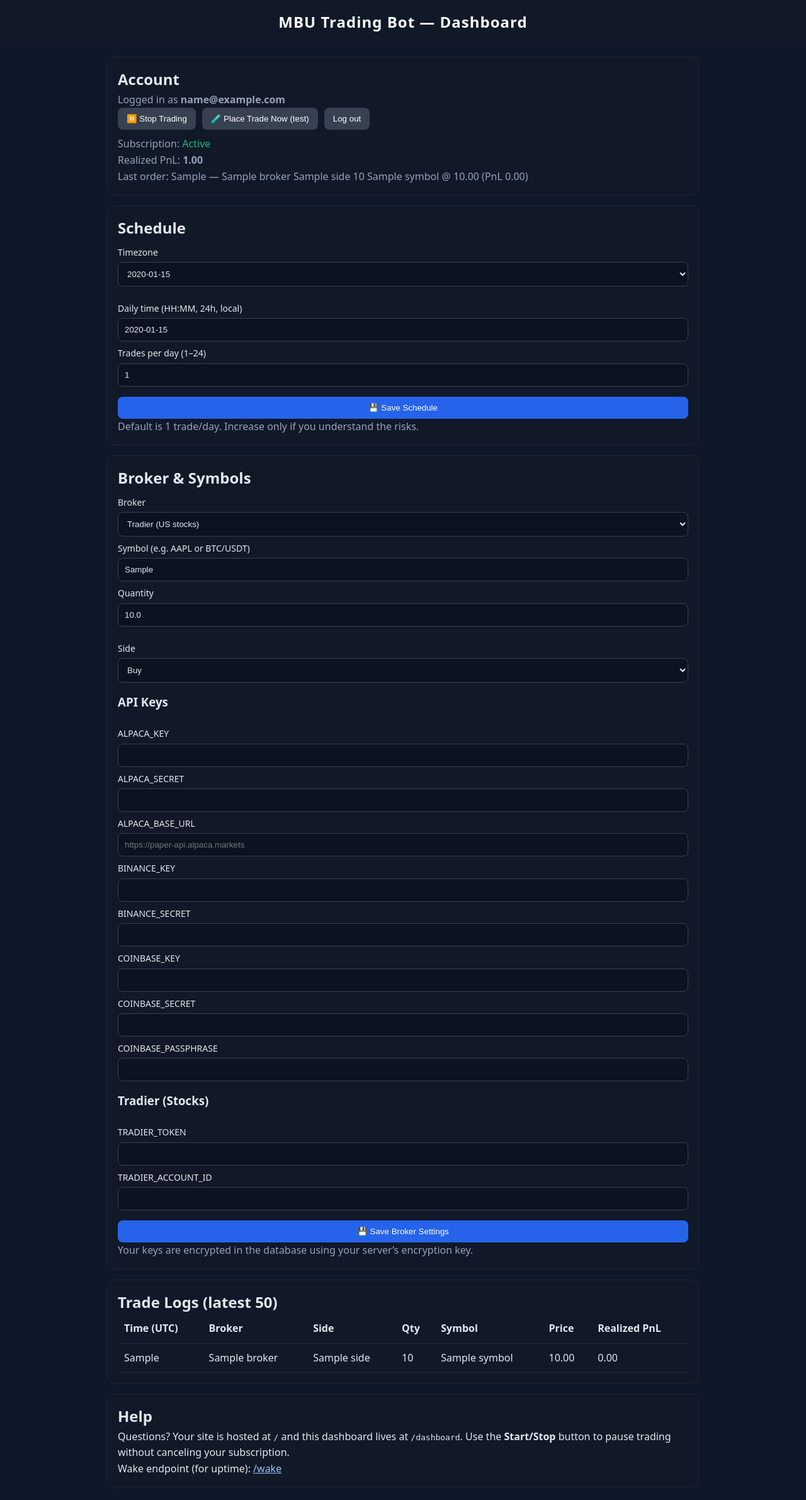
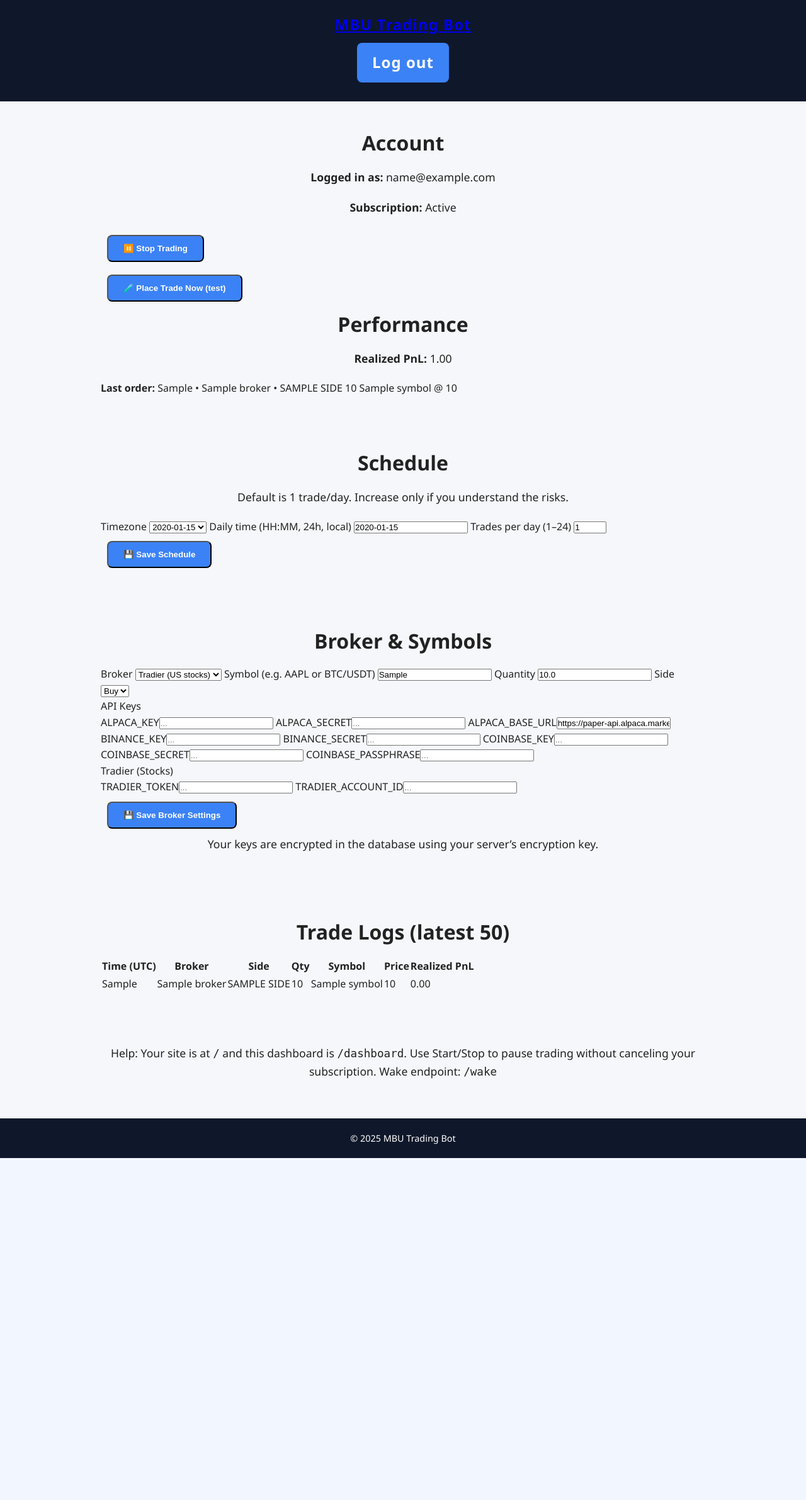
Before and after one commit to markbarnett1/mbu-tradingbot, a Flask app: template templates/dashboard.html in a window 1280 px wide. Shown: the whole page at 63% size. After the commit the page ends 1839 px from the top, so only its background shows below. Run offline with Flask 3, Linux system fonts and the light colour scheme; a user stored in the database is signed in; tables that the repository leaves empty hold one stand-in row (values such as "Sample post"); the template is opened without the code that fills it: values that come from a table or form of the project are taken from there, most other values are stand-ins (such as "Sample title", 1, 10 or a date in 2020).

Commit message:
Update dashboard.html

```diff
--- a/templates/dashboard.html
+++ b/templates/dashboard.html
@@ -5,177 +5,212 @@
   <title>MBU Trading Bot — Dashboard</title>
   <link rel="stylesheet" href="{{ url_for('static', filename='css/styles.css') }}">
   <meta name="viewport" content="width=device-width, initial-scale=1" />
-  <style>
-    body{font-family:system-ui,-apple-system,Segoe UI,Roboto,Arial,sans-serif;margin:0;background:#0f172a;color:#e2e8f0}
-    header{background:#111827;padding:16px 20px;font-weight:700}
-    main{padding:20px;max-width:980px;margin:0 auto}
-    .grid{display:grid;gap:16px}
-    @media (min-width: 900px){ .grid-2{grid-template-columns:1fr 1fr} .grid-3{grid-template-columns:1fr 1fr 1fr} }
-    .card{background:#111827;border:1px solid #1f2937;border-radius:12px;padding:16px}
-    label{display:block;font-size:14px;margin:8px 0 4px}
-    input, select{width:100%;padding:10px;border-radius:8px;border:1px solid #334155;background:#0b1220;color:#e2e8f0}
-    button{background:#2563eb;border:none;color:white;padding:10px 14px;border-radius:8px;cursor:pointer}
-    button.secondary{background:#374151}
-    table{width:100%;border-collapse:collapse}
-    th,td{padding:10px;border-bottom:1px solid #1f2937;text-align:left}
-    .muted{color:#94a3b8}
-    .ok{color:#10b981}
-    .warn{color:#f59e0b}
-    .bad{color:#ef4444}
-    .row{display:flex;gap:10px;flex-wrap:wrap;align-items:center}
-    a{color:#93c5fd}
-  </style>
 </head>
 <body>
-  <header>MBU Trading Bot — Dashboard</header>
-  <main class="grid">
+  <header class="site-header">
+    <div class="container header-bar">
+      <div class="brand">
+        <a class="brand-link" href="{{ url_for('index') }}">MBU Trading Bot</a>
+      </div>
+      <nav class="nav">
+        <a class="btn ghost" href="{{ url_for('logout') }}">Log out</a>
+      </nav>
+    </div>
+  </header>
+
+  <main class="container">
+    <!-- Top summary -->
+    <section class="grid gap-lg">
       <div class="card">
+        <div class="card-header">
           <h2>Account</h2>
-      <p class="muted">Logged in as <strong>{{ user.email }}</strong></p>
-      <div class="row">
+        </div>
+        <div class="card-body">
+          <p><strong>Logged in as:</strong> {{ current_user.email }}</p>
+          <p>
+            <strong>Subscription:</strong>
+            {% if current_user.subscription_active %}
+              <span class="badge success">Active</span>
+            {% else %}
+              <span class="badge warn">Inactive</span>
+            {% endif %}
+          </p>
+
+          <div class="row btn-row">
             <form method="post" action="{{ url_for('toggle_trading') }}">
-          {% if user.trading_enabled %}
-            <input type="hidden" name="action" value="stop" />
-            <button class="secondary">⏸️ Stop Trading</button>
+              {% if current_user.trading_enabled %}
+                <input type="hidden" name="action" value="stop">
+                <button class="btn danger" type="submit">⏸️ Stop Trading</button>
               {% else %}
-            <input type="hidden" name="action" value="start" />
-            <button>▶️ Start Trading</button>
+                <input type="hidden" name="action" value="start">
+                <button class="btn primary" type="submit">▶️ Start Trading</button>
               {% endif %}
             </form>
+
             <form method="post" action="{{ url_for('place_now') }}">
-          <button class="secondary">🧪 Place Trade Now (test)</button>
+              <button class="btn ghost" type="submit">🧪 Place Trade Now (test)</button>
             </form>
-        <a href="{{ url_for('logout') }}"><button type="button" class="secondary">Log out</button></a>
           </div>
-      <p class="muted" style="margin-top:10px;">
-        Subscription:
-        {% if user.subscription_active %}<span class="ok">Active</span>{% else %}<span class="bad">Inactive</span>{% endif %}
-      </p>
-      <p class="muted">Realized PnL: <strong>{{ '%.2f' % (user.realized_pnl or 0.0) }}</strong></p>
+        </div>
+      </div>
+
+      <div class="card">
+        <div class="card-header">
+          <h2>Performance</h2>
+        </div>
+        <div class="card-body">
+          <p><strong>Realized PnL:</strong> {{ '%.2f'|format(current_user.realized_pnl or 0) }}</p>
           {% if last_order %}
-        <p class="muted">Last order: {{ last_order.ts }} — {{ last_order.broker }} {{ last_order.side }} {{ last_order.qty }} {{ last_order.symbol }} @ {{ '%.2f' % (last_order.price or 0.0) }} (PnL {{ '%.2f' % (last_order.realized_pnl or 0.0) }})</p>
+            <div class="muted">
+              <strong>Last order:</strong>
+              {{ last_order.ts }} • {{ last_order.broker }} •
+              {{ last_order.side|upper }} {{ last_order.qty }} {{ last_order.symbol }}
+              @ {{ last_order.price }}
+            </div>
           {% else %}
             <p class="muted">No trades yet.</p>
           {% endif %}
         </div>
+      </div>
+    </section>
 
-    <div class="card">
+    <!-- Schedule -->
+    <section class="card">
+      <div class="card-header">
         <h2>Schedule</h2>
-      <form method="post" action="{{ url_for('save_schedule') }}" class="grid">
-        <div>
-          <label for="timezone">Timezone</label>
-          <select id="timezone" name="timezone">
+        <p class="muted small">Default is 1 trade/day. Increase only if you understand the risks.</p>
+      </div>
+      <div class="card-body">
+        <form method="post" action="{{ url_for('save_schedule') }}" class="form-grid">
+          <label>
+            <span>Timezone</span>
+            <select name="timezone" required>
               {% for tz in timezones %}
-              <option value="{{ tz }}" {% if user.timezone==tz %}selected{% endif %}>{{ tz }}</option>
+                <option value="{{ tz }}" {% if tz==current_user.timezone %}selected{% endif %}>{{ tz }}</option>
               {% endfor %}
             </select>
+          </label>
+
+          <label>
+            <span>Daily time (HH:MM, 24h, local)</span>
+            <input type="text" name="daily_time" value="{{ current_user.daily_time or '09:30' }}" placeholder="09:30" required>
+          </label>
+
+          <label>
+            <span>Trades per day (1–24)</span>
+            <input type="number" name="trades_per_day" min="1" max="24" value="{{ current_user.trades_per_day or 1 }}" required>
+          </label>
+
+          <div class="actions">
+            <button class="btn primary" type="submit">💾 Save Schedule</button>
           </div>
-        <div class="grid-2">
-          <div>
-            <label for="daily_time">Daily time (HH:MM, 24h, local)</label>
-            <input id="daily_time" name="daily_time" value="{{ user.daily_time or '09:30' }}" placeholder="09:30" />
+        </form>
       </div>
-          <div>
-            <label for="trades_per_day">Trades per day (1–24)</label>
-            <input id="trades_per_day" name="trades_per_day" type="number" min="1" max="24" value="{{ user.trades_per_day or 1 }}" />
+    </section>
+
+    <!-- Broker & Symbols -->
+    <section class="card">
+      <div class="card-header">
+        <h2>Broker &amp; Symbols</h2>
       </div>
+      <div class="card-body">
+        <form method="post" action="{{ url_for('save_broker') }}" class="form-grid">
+          <label>
+            <span>Broker</span>
+            <select name="broker">
+              <option value="tradier" {% if current_user.broker=='tradier' %}selected{% endif %}>Tradier (US stocks)</option>
+              <option value="alpaca" {% if current_user.broker=='alpaca' %}selected{% endif %}>Alpaca (stocks)</option>
+              <option value="binance" {% if current_user.broker=='binance' %}selected{% endif %}>Binance (crypto)</option>
+              <option value="coinbase" {% if current_user.broker=='coinbase' %}selected{% endif %}>Coinbase (crypto)</option>
+            </select>
+          </label>
+
+          <label>
+            <span>Symbol (e.g. AAPL or BTC/USDT)</span>
+            <input name="symbol" value="{{ current_user.symbol or 'AAPL' }}" placeholder="AAPL" required />
+          </label>
+
+          <label>
+            <span>Quantity</span>
+            <input name="qty" type="number" step="any" value="{{ current_user.qty or 1 }}" required />
+          </label>
+
+          <label>
+            <span>Side</span>
+            <select name="side">
+              <option value="buy"  {% if current_user.side=='buy' %}selected{% endif %}>Buy</option>
+              <option value="sell" {% if current_user.side=='sell' %}selected{% endif %}>Sell</option>
+            </select>
+          </label>
+
+          <!-- API Keys -->
+          <div class="divider">API Keys</div>
+
+          <label><span>ALPACA_KEY</span><input name="ALPACA_KEY" placeholder="..." /></label>
+          <label><span>ALPACA_SECRET</span><input name="ALPACA_SECRET" placeholder="..." /></label>
+          <label><span>ALPACA_BASE_URL</span><input name="ALPACA_BASE_URL" value="https://paper-api.alpaca.markets" /></label>
+
+          <label><span>BINANCE_KEY</span><input name="BINANCE_KEY" placeholder="..." /></label>
+          <label><span>BINANCE_SECRET</span><input name="BINANCE_SECRET" placeholder="..." /></label>
+
+          <label><span>COINBASE_KEY</span><input name="COINBASE_KEY" placeholder="..." /></label>
+          <label><span>COINBASE_SECRET</span><input name="COINBASE_SECRET" placeholder="..." /></label>
+          <label><span>COINBASE_PASSPHRASE</span><input name="COINBASE_PASSPHRASE" placeholder="..." /></label>
+
+          <div class="divider">Tradier (Stocks)</div>
+          <label><span>TRADIER_TOKEN</span><input name="TRADIER_TOKEN" placeholder="..." /></label>
+          <label><span>TRADIER_ACCOUNT_ID</span><input name="TRADIER_ACCOUNT_ID" placeholder="..." /></label>
+
+          <div class="actions">
+            <button class="btn primary" type="submit">💾 Save Broker Settings</button>
           </div>
-        <button>💾 Save Schedule</button>
+          <p class="muted small">Your keys are encrypted in the database using your server’s encryption key.</p>
         </form>
-      <p class="muted">Default is 1 trade/day. Increase only if you understand the risks.</p>
       </div>
+    </section>
 
-    <div class="card">
-      <h2>Broker & Symbols</h2>
-      <form method="post" action="{{ url_for('save_broker') }}" class="grid">
-        <div class="grid-3">
-          <div>
-            <label for="broker">Broker</label>
-            <select id="broker" name="broker">
-              <option value="tradier" {% if user.broker=='tradier' %}selected{% endif %}>Tradier (US stocks)</option>
-              <option value="alpaca" {% if user.broker=='alpaca' %}selected{% endif %}>Alpaca (stocks)</option>
-              <option value="binance" {% if user.broker=='binance' %}selected{% endif %}>Binance (crypto)</option>
-              <option value="coinbase" {% if user.broker=='coinbase' %}selected{% endif %}>Coinbase (crypto)</option>
-            </select>
+    <!-- Trade Logs -->
+    <section class="card">
+      <div class="card-header">
+        <h2>Trade Logs (latest 50)</h2>
       </div>
-          <div>
-            <label for="symbol">Symbol (e.g. AAPL or BTC/USDT)</label>
-            <input id="symbol" name="symbol" value="{{ user.symbol or 'AAPL' }}" />
-          </div>
-          <div>
-            <label for="qty">Quantity</label>
-            <input id="qty" name="qty" type="number" step="any" value="{{ user.qty or 1 }}" />
-          </div>
-        </div>
-        <div>
-          <label for="side">Side</label>
-          <select id="side" name="side">
-            <option value="buy" {% if user.side=='buy' %}selected{% endif %}>Buy</option>
-            <option value="sell" {% if user.side=='sell' %}selected{% endif %}>Sell</option>
-          </select>
-        </div>
-
-        <h3>API Keys</h3>
-        <div class="grid-2">
-          <div>
-            <label>ALPACA_KEY</label><input name="ALPACA_KEY" />
-            <label>ALPACA_SECRET</label><input name="ALPACA_SECRET" />
-            <label>ALPACA_BASE_URL</label><input name="ALPACA_BASE_URL" placeholder="https://paper-api.alpaca.markets" />
-          </div>
-          <div>
-            <label>BINANCE_KEY</label><input name="BINANCE_KEY" />
-            <label>BINANCE_SECRET</label><input name="BINANCE_SECRET" />
-            <label>COINBASE_KEY</label><input name="COINBASE_KEY" />
-            <label>COINBASE_SECRET</label><input name="COINBASE_SECRET" />
-            <label>COINBASE_PASSPHRASE</label><input name="COINBASE_PASSPHRASE" />
-          </div>
-        </div>
-
-        <h3>Tradier (Stocks)</h3>
-        <div class="grid-2">
-          <div>
-            <label>TRADIER_TOKEN</label><input name="TRADIER_TOKEN" />
-          </div>
-          <div>
-            <label>TRADIER_ACCOUNT_ID</label><input name="TRADIER_ACCOUNT_ID" />
-          </div>
-        </div>
-
-        <button>💾 Save Broker Settings</button>
-      </form>
-      <p class="muted">Your keys are encrypted in the database using your server’s encryption key.</p>
-    </div>
-
-    <div class="card">
-      <h2>Trade Logs (latest 50)</h2>
-      <table>
+      <div class="card-body">
+        <div class="table-wrap">
+          <table class="table">
             <thead>
-          <tr><th>Time (UTC)</th><th>Broker</th><th>Side</th><th>Qty</th><th>Symbol</th><th>Price</th><th>Realized PnL</th></tr>
+              <tr>
+                <th>Time (UTC)</th><th>Broker</th><th>Side</th><th>Qty</th><th>Symbol</th><th>Price</th><th>Realized PnL</th>
+              </tr>
             </thead>
             <tbody>
-          {% for log in logs %}
+              {% if logs %}
+                {% for r in logs %}
                   <tr>
-              <td>{{ log.ts }}</td>
-              <td>{{ log.broker }}</td>
-              <td>{{ log.side }}</td>
-              <td>{{ log.qty }}</td>
-              <td>{{ log.symbol }}</td>
-              <td>{{ '%.2f' % (log.price or 0.0) }}</td>
-              <td>{{ '%.2f' % (log.realized_pnl or 0.0) }}</td>
+                    <td>{{ r.ts }}</td>
+                    <td>{{ r.broker }}</td>
+                    <td>{{ r.side|upper }}</td>
+                    <td>{{ r.qty }}</td>
+                    <td>{{ r.symbol }}</td>
+                    <td>{{ r.price }}</td>
+                    <td>{{ '%.2f'|format(r.realized_pnl or 0) }}</td>
                   </tr>
                 {% endfor %}
-          {% if not logs %}
+              {% else %}
                 <tr><td colspan="7" class="muted">No trades yet.</td></tr>
               {% endif %}
             </tbody>
           </table>
         </div>
+      </div>
+    </section>
 
-    <div class="card">
-      <h2>Help</h2>
-      <p>Questions? Your site is hosted at <code>/</code> and this dashboard lives at <code>/dashboard</code>. Use the <strong>Start/Stop</strong> button to pause trading without canceling your subscription.</p>
-      <p>Wake endpoint (for uptime): <a href="/wake">/wake</a></p>
-    </div>
+    <section class="muted small">
+      <p>Help: Your site is at <code>/</code> and this dashboard is <code>/dashboard</code>. Use Start/Stop to pause trading without canceling your subscription. Wake endpoint: <code>/wake</code></p>
+    </section>
   </main>
+
+  <footer class="site-footer">
+    <div class="container">&copy; {{ datetime.utcnow().year }} MBU Trading Bot</div>
+  </footer>
 </body>
 </html>
```
Lines whose indentation alone changed are shown as unchanged.
